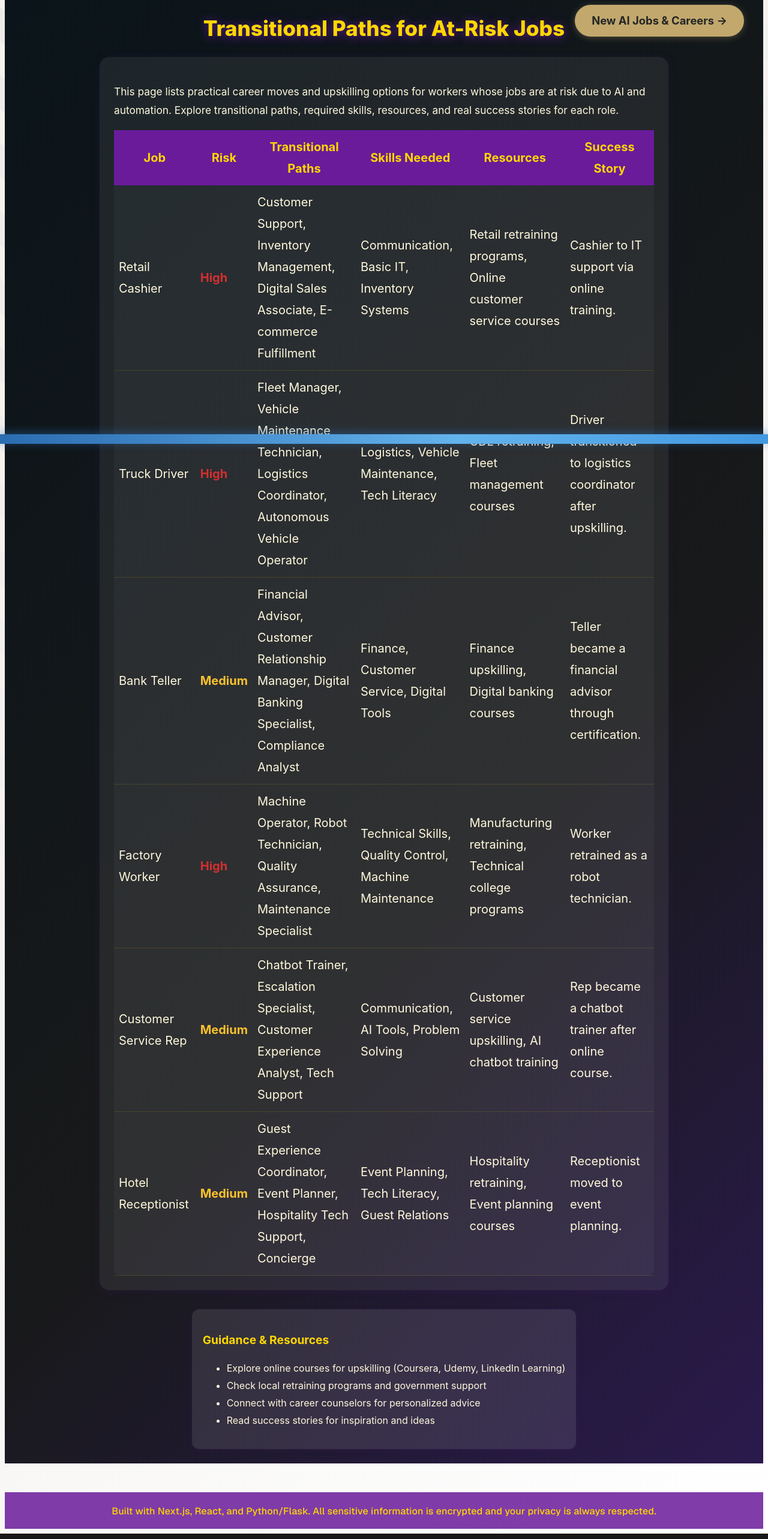
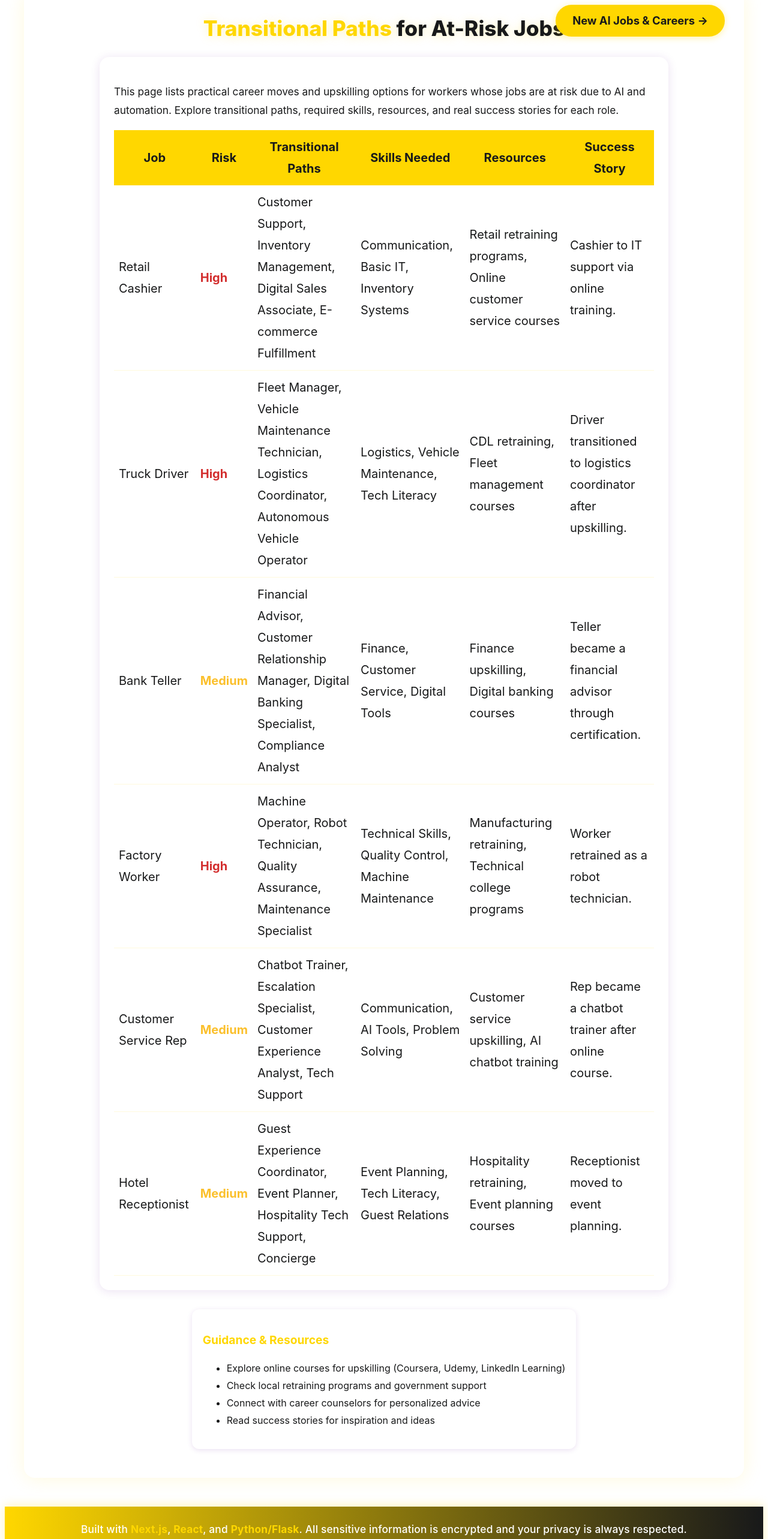
Before and after one commit to Shellzonit/auralis-sanctuary-, a Next.js app: page /transitional-paths in a window 1280 px wide. Shown: the part 60-2626 px from the top of the page at 60% size. Built offline with nearby package versions, Linux system fonts and the light colour scheme.

Commit message:
Update layout for gold/white/black theme, fix transitional paths page JSX errors

```diff
--- a/app/ai-hiring-events/page.tsx
+++ b/app/ai-hiring-events/page.tsx
@@ -18,10 +18,14 @@ export default function AIHiringEventsPage() {
       <h1 style={{ fontSize: "2.2rem", fontWeight: 800, color: "#ffd700", margin: "32px 0 16px 0", textShadow: "0 2px 16px #6a1b9a" }}>
         AI Hiring Events
       </h1>
-      <section style={{ maxWidth: 900, background: "rgba(255,255,255,0.07)", borderRadius: 16, padding: 24, boxShadow: "0 2px 16px #6a1b9a22", marginBottom: 32 }}>
+        <section style={{ maxWidth: 900, marginBottom: 24, background: '#fff', borderRadius: 12, padding: 18, boxShadow: '0 2px 8px #18191a22', color: '#18191a', border: '1.5px solid #ffd700' }}>
         <p style={{ color: "#fff8dc", fontSize: "1.08rem", marginBottom: 18 }}>
           Discover upcoming AI hiring events, job fairs, and networking opportunities for creative and technical talent. Each event includes details, location, and participation info.
         </p>
+          <div style={{ display: 'flex', gap: 24, marginBottom: 24 }}>
+            <img src="/education.png" alt="Education" width={220} height={140} style={{ borderRadius: 16, boxShadow: '0 2px 16px #18191a22', background: '#fff', border: '2px solid #ffd700' }} />
+            <img src="/healthy.png" alt="Healthy" width={220} height={140} style={{ borderRadius: 16, boxShadow: '0 2px 16px #18191a22', background: '#fff', border: '2px solid #ffd700' }} />
+          </div>
         <ul style={{ listStyle: 'none', padding: 0 }}>
           <li style={{ marginBottom: 24, background: "rgba(106,27,154,0.10)", borderRadius: 12, padding: 18, boxShadow: "0 2px 8px #6a1b9a22" }}>
             <h2 style={{ color: '#ffd700', fontSize: '1.2rem', marginBottom: 6 }}>AI Career Expo 2026</h2>
--- a/app/layout.tsx
+++ b/app/layout.tsx
@@ -63,28 +63,43 @@ export default function RootLayout({
       </head>
       <body
         className={`${geistSans.variable} ${geistMono.variable} antialiased`}
-        style={{ position: "relative", minHeight: "100vh" }}
+        style={{
+          position: "relative",
+          minHeight: "100vh",
+          background: "#fff",
+          color: "#18191a",
+          fontFamily: "Inter, Arial, sans-serif",
+        }}
       >
         <NavBar />
-        {children}
+        <div style={{
+          maxWidth: 1200,
+          margin: "0 auto",
+          boxShadow: "0 2px 32px #ffd70022",
+          borderRadius: 18,
+          background: "#fff",
+          padding: "0 0 24px 0",
+        }}>
+          {children}
+        </div>
         <footer
           style={{
             width: '100%',
-            background: 'rgba(106,27,154,0.85)',
-            color: '#ffd700',
+            background: 'linear-gradient(90deg, #ffd700 0%, #18191a 100%)',
+            color: '#fff',
             textAlign: 'center',
-            fontSize: '1rem',
-            padding: '18px 0 14px 0',
+            fontSize: '1.08rem',
+            padding: '22px 0 18px 0',
             marginTop: 48,
             letterSpacing: 0.2,
             fontWeight: 500,
             position: 'relative',
             zIndex: 10,
+            boxShadow: '0 -2px 16px #ffd70044',
           }}
         >
-          Built with Next.js, React, and Python/Flask. All sensitive information is encrypted and your privacy is always respected.
+          Built with <span style={{ color: '#ffd700', fontWeight: 700 }}>Next.js</span>, <span style={{ color: '#ffd700', fontWeight: 700 }}>React</span>, and <span style={{ color: '#ffd700', fontWeight: 700 }}>Python/Flask</span>. All sensitive information is encrypted and your privacy is always respected.
         </footer>
-        <div className="blue-streak" />
       </body>
     </html>
   );
--- a/app/transitional-paths/page.tsx
+++ b/app/transitional-paths/page.tsx
@@ -54,36 +54,36 @@ const TRANSITIONAL_PATHS = [
 
 export default function TransitionalPathsPage() {
   return (
-    <main style={{ minHeight: "100vh", background: "linear-gradient(135deg, #0a141a 0%, #18191a 60%, #2a1a4d 100%)", fontFamily: "Inter, Arial, sans-serif", display: "flex", flexDirection: "column", alignItems: "center", padding: "0 1rem", position: 'relative' }}>
+    <main style={{ minHeight: "100vh", background: "#fff", fontFamily: "Inter, Arial, sans-serif", display: "flex", flexDirection: "column", alignItems: "center", padding: "0 1rem", position: 'relative' }}>
       {/* New AI Jobs Tab Button in Corner */}
-      <a href="/new-ai-jobs" style={{position: 'absolute', top: 24, right: 32, zIndex: 20, padding: '10px 28px', background: '#C2A86C', color: '#232526', fontWeight: 700, borderRadius: 9999, boxShadow: '0 2px 12px #C2A86C55', fontSize: '1.15rem', textDecoration: 'none', transition: 'all 0.2s', border: 'none'}} onMouseOver={e => {e.currentTarget.style.background='#F7F5F2';e.currentTarget.style.color='#2a1a4d';}} onMouseOut={e => {e.currentTarget.style.background='#C2A86C';e.currentTarget.style.color='#232526';}}>New AI Jobs & Careers &rarr;</a>
-      <h1 style={{ fontSize: "2.2rem", fontWeight: 800, color: "#ffd700", margin: "32px 0 16px 0", textShadow: "0 2px 16px #6a1b9a" }}>
-        Transitional Paths for At-Risk Jobs
+      <a href="/new-ai-jobs" style={{position: 'absolute', top: 24, right: 32, zIndex: 20, padding: '10px 28px', background: '#ffd700', color: '#18191a', fontWeight: 700, borderRadius: 9999, boxShadow: '0 2px 12px #ffd70055', fontSize: '1.15rem', textDecoration: 'none', transition: 'all 0.2s', border: 'none'}} onMouseOver={e => {e.currentTarget.style.background='#F7F5F2';e.currentTarget.style.color='#2a1a4d';}} onMouseOut={e => {e.currentTarget.style.background='#ffd700';e.currentTarget.style.color='#18191a';}}>New AI Jobs & Careers &rarr;</a>
+      <h1 style={{ fontSize: "2.2rem", fontWeight: 800, color: "#18191a", margin: "32px 0 16px 0", textShadow: "0 2px 16px #ffd70044" }}>
+        <span style={{ color: '#ffd700' }}>Transitional Paths</span> for At-Risk Jobs
       </h1>
       <section style={{ maxWidth: 900, background: "rgba(255,255,255,0.07)", borderRadius: 16, padding: 24, boxShadow: "0 2px 16px #6a1b9a22", marginBottom: 32 }}>
-        <p style={{ color: "#fff8dc", fontSize: "1.08rem", marginBottom: 18 }}>
+        <p style={{ color: "#18191a", fontSize: "1.08rem", marginBottom: 18 }}>
           This page lists practical career moves and upskilling options for workers whose jobs are at risk due to AI and automation. Explore transitional paths, required skills, resources, and real success stories for each role.
         </p>
         <table style={{ width: "100%", borderCollapse: "collapse", background: "rgba(255,255,255,0.03)", borderRadius: 12 }}>
           <thead>
-            <tr style={{ background: "#6a1b9a" }}>
-              <th style={{ color: "#ffd700", padding: "10px 8px" }}>Job</th>
-              <th style={{ color: "#ffd700", padding: "10px 8px" }}>Risk</th>
-              <th style={{ color: "#ffd700", padding: "10px 8px" }}>Transitional Paths</th>
-              <th style={{ color: "#ffd700", padding: "10px 8px" }}>Skills Needed</th>
-              <th style={{ color: "#ffd700", padding: "10px 8px" }}>Resources</th>
-              <th style={{ color: "#ffd700", padding: "10px 8px" }}>Success Story</th>
+            <tr style={{ background: "#ffd700" }}>
+              <th style={{ color: "#18191a", padding: "10px 8px" }}>Job</th>
+              <th style={{ color: "#18191a", padding: "10px 8px" }}>Risk</th>
+              <th style={{ color: "#18191a", padding: "10px 8px" }}>Transitional Paths</th>
+              <th style={{ color: "#18191a", padding: "10px 8px" }}>Skills Needed</th>
+              <th style={{ color: "#18191a", padding: "10px 8px" }}>Resources</th>
+              <th style={{ color: "#18191a", padding: "10px 8px" }}>Success Story</th>
             </tr>
           </thead>
           <tbody>
             {TRANSITIONAL_PATHS.map((item) => (
               <tr key={item.job} style={{ borderBottom: "1px solid #ffd70022" }}>
-                <td style={{ color: "#fff8dc", padding: "10px 8px" }}>{item.job}</td>
+                <td style={{ color: "#18191a", padding: "10px 8px" }}>{item.job}</td>
                 <td style={{ color: item.risk === "High" ? "#d32f2f" : "#fbc02d", fontWeight: 700, padding: "10px 8px" }}>{item.risk}</td>
-                <td style={{ color: "#fff8dc", padding: "10px 8px" }}>{item.paths.join(", ")}</td>
-                <td style={{ color: "#fff8dc", padding: "10px 8px" }}>{item.skills.join(", ")}</td>
-                <td style={{ color: "#fff8dc", padding: "10px 8px" }}>{item.resources.join(", ")}</td>
-                <td style={{ color: "#fff8dc", padding: "10px 8px" }}>{item.story}</td>
+                <td style={{ color: "#18191a", padding: "10px 8px" }}>{item.paths.join(", ")}</td>
+                <td style={{ color: "#18191a", padding: "10px 8px" }}>{item.skills.join(", ")}</td>
+                <td style={{ color: "#18191a", padding: "10px 8px" }}>{item.resources.join(", ")}</td>
+                <td style={{ color: "#18191a", padding: "10px 8px" }}>{item.story}</td>
               </tr>
             ))}
           </tbody>
@@ -91,7 +91,7 @@ export default function TransitionalPathsPage() {
       </section>
       <section style={{ maxWidth: 900, marginBottom: 24, background: "rgba(255,255,255,0.10)", borderRadius: 12, padding: 18, boxShadow: "0 2px 8px #6a1b9a22" }}>
         <h2 style={{ color: "#ffd700", fontSize: "1.2rem", marginBottom: 8 }}>Guidance & Resources</h2>
-        <ul style={{ color: "#fff8dc", fontSize: "1rem" }}>
+        <ul style={{ color: "#18191a", fontSize: "1rem" }}>
           <li>Explore online courses for upskilling (Coursera, Udemy, LinkedIn Learning)</li>
           <li>Check local retraining programs and government support</li>
           <li>Connect with career counselors for personalized advice</li>
```
Also changed, not shown: app/jobs-at-risk/page.tsx (+18 -13 lines).
